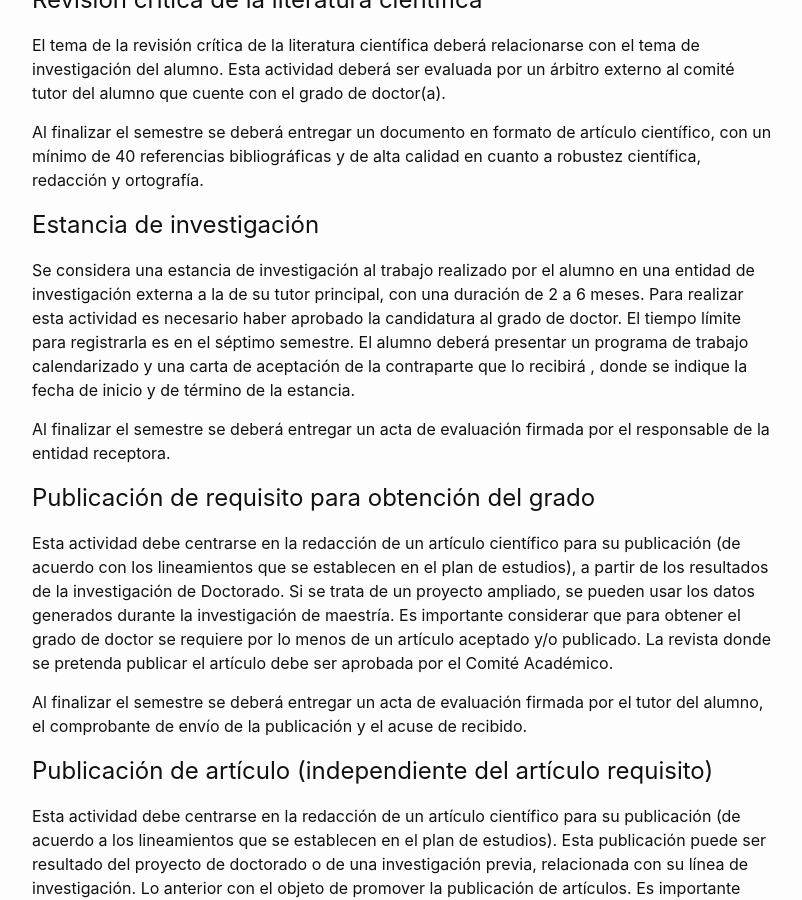
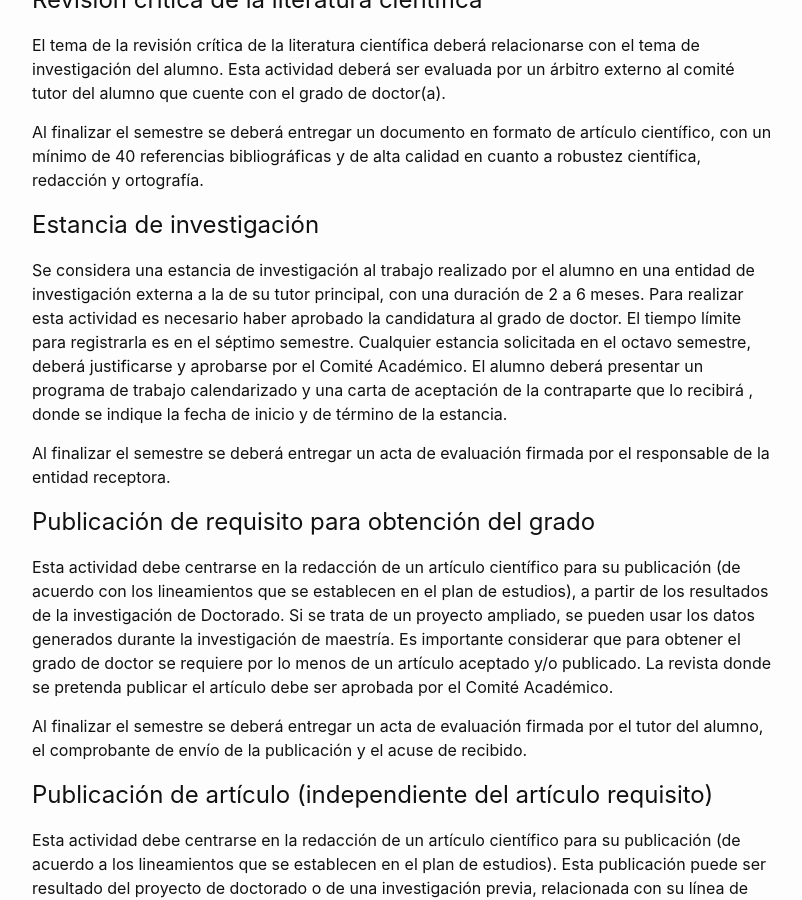
Before and after one commit to pcs-unam/pcs-unam.github.io, a Jekyll site: the page built from doctorado/actividades.md, in a window 1280 px wide and 900 px high, scrolled down 1200 px. Shown: the whole window, without its empty margins (238-1040 px from the left). Built offline with Jekyll 4.4.1, drawn with Linux system fonts in a browser that asks for light colours.

Commit message:
Se agregó que cualquier estancia solicitada en el octavo semestre, deberá justificarse y aprobarse por el Comité Académico.

```diff
--- a/doctorado/actividades.md
+++ b/doctorado/actividades.md
@@ -78,11 +78,11 @@ alumno en una entidad de investigación externa a la de su tutor
 principal, con una duración de 2 a 6 meses. Para realizar esta
 actividad es necesario haber aprobado la candidatura al grado de
 doctor. El tiempo límite para registrarla es en el séptimo
-semestre. El alumno deberá presentar un programa de trabajo
-calendarizado y una carta de aceptación de la contraparte que lo
-recibirá , donde se indique la fecha de inicio y de término de la
-estancia.
-
+semestre. Cualquier estancia solicitada en el octavo semestre,
+deberá justificarse y aprobarse por el Comité Académico. El alumno
+deberá presentar un programa de trabajo calendarizado y una carta
+de aceptación de la contraparte que lo recibirá , donde se indique
+la fecha de inicio y de término de la estancia.
 
 Al finalizar el semestre se deberá entregar un acta de evaluación
 firmada por el responsable de la entidad receptora.
```
